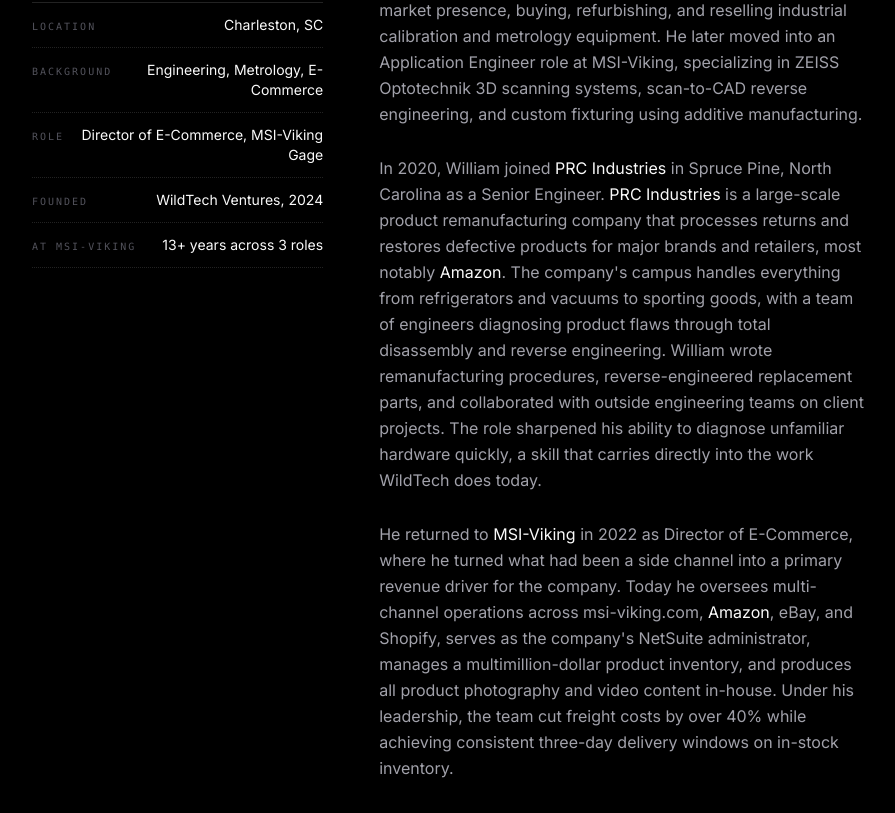
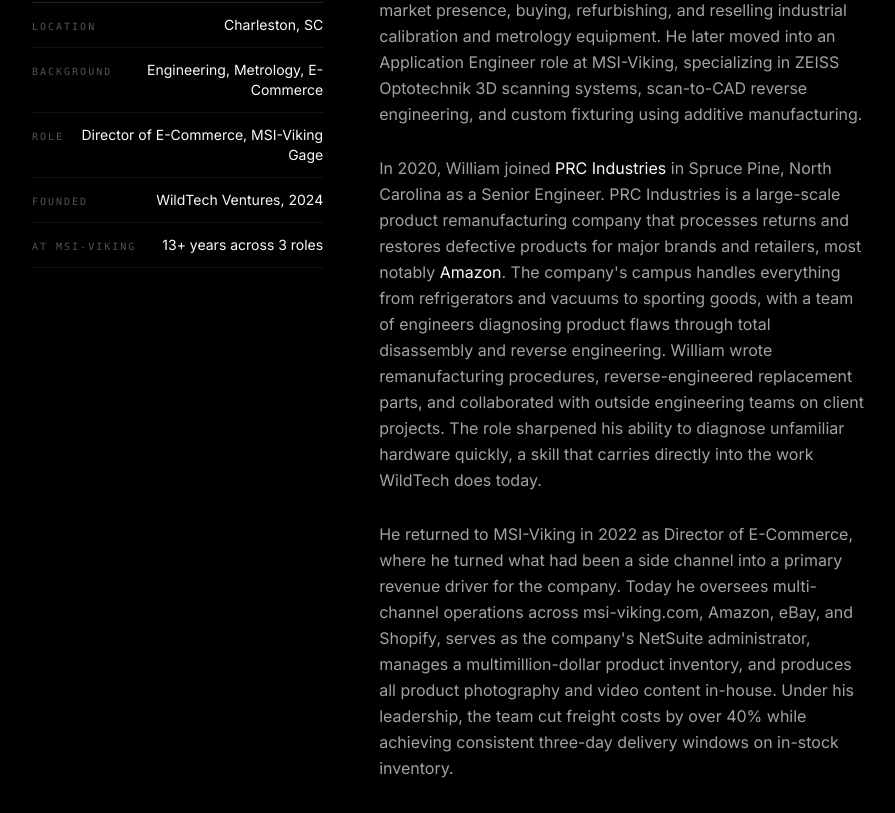
Before and after one commit to wildtechdev/wildtechdev, a Next.js app: page /about in a window 1280 px wide. Shown: the part 2324-3137 px from the top of the page, without its empty margins (192-1087 px from the left). Built offline with nearby package versions, Linux system fonts and the light colour scheme.

Commit message:
Fix bold duplication -- only first instance of each company name bolded, fix MSI-Viking spacing by embedding spaces in text nodes instead of JSX expressions

```diff
--- a/src/app/about/page.tsx
+++ b/src/app/about/page.tsx
@@ -224,30 +224,30 @@
               {/* Company copy */}
               <div className="space-y-7 text-body leading-relaxed lg:w-1/2">
                 <p>
-                  WildTech Development is the software and hardware division of{" "}
-                  <span className="text-heading">WildTech Ventures, LLC</span>. We are a
-                  small, founder-led technology company based in Charleston, South Carolina
-                  that builds products people actually use. Our work spans iOS apps on the
-                  App Store, web platforms, and precision IoT hardware.
+                  WildTech Development is the software and hardware division
+                  of <span className="text-heading">WildTech Ventures, LLC</span>. We
+                  are a small, founder-led technology company based in Charleston, South
+                  Carolina that builds products people actually use. Our work spans iOS
+                  apps on the App Store, web platforms, and precision IoT hardware.
                 </p>
 
                 <p>
-                  The company launched on February 1, 2024, with the release of Spirits of
-                  Charleston, a ghost story app for the Lowcountry. Within the first year,
-                  the portfolio grew to include Spirits of Savannah, EZ Fuse Tester, and two
-                  larger ventures: Churchd, a community platform built for churches, and
-                  VikingSense, a precision climate monitoring system distributed exclusively
-                  through MSI-Viking Gage.
+                  The company launched on February 1, 2024, with the release of Spirits
+                  of Charleston, a ghost story app for the Lowcountry. Within the first
+                  year, the portfolio grew to include Spirits of Savannah, EZ Fuse
+                  Tester, and two larger ventures: Churchd, a community platform built
+                  for churches, and VikingSense, a precision climate monitoring system
+                  distributed exclusively through MSI-Viking Gage.
                 </p>
 
                 <p>
-                  WildTech Development operates alongside{" "}
-                  <span className="text-heading">WildTech CHS</span>, our local technology
-                  services division. WildTech CHS handles security camera installations,
-                  structured cabling, commercial audio and video, and smart office setups
-                  across the Charleston area. Between the two divisions plus Churchd and
-                  VikingSense, WildTech Ventures covers software, hardware, services, and
-                  platforms under one roof.
+                  WildTech Development operates
+                  alongside <span className="text-heading">WildTech CHS</span>, our
+                  local technology services division. WildTech CHS handles security
+                  camera installations, structured cabling, commercial audio and video,
+                  and smart office setups across the Charleston area. Between the two
+                  divisions plus Churchd and VikingSense, WildTech Ventures covers
+                  software, hardware, services, and platforms under one roof.
                 </p>
               </div>
             </div>
@@ -337,61 +337,59 @@
               {/* RIGHT: bio paragraphs */}
               <div className="space-y-7 text-body leading-relaxed lg:w-[65%]">
                 <p>
-                  William McCants is the founder of{" "}
-                  <span className="text-heading">WildTech Ventures, LLC</span>. He grew up
-                  in Charleston, South Carolina and has spent his career solving technical
-                  problems across industries ranging from aerospace manufacturing to
-                  industrial metrology to e-commerce.
+                  William McCants is the founder
+                  of <span className="text-heading">WildTech Ventures, LLC</span>. He
+                  grew up in Charleston, South Carolina and has spent his career solving
+                  technical problems across industries ranging from aerospace
+                  manufacturing to industrial metrology to e-commerce.
                 </p>
 
                 <p>
-                  William&apos;s professional path started at{" "}
-                  <span className="text-heading">MSI-Viking Gage</span> in 2012, where he
-                  built the company&apos;s Equipment Recovery and Sales department from the ground
-                  up. What began as a one-person operation grew into a four-employee
-                  department with a national market presence, buying, refurbishing, and
-                  reselling industrial calibration and metrology equipment. He later moved
-                  into an Application Engineer role at MSI-Viking, specializing in ZEISS
-                  Optotechnik 3D scanning systems, scan-to-CAD reverse engineering, and
-                  custom fixturing using additive manufacturing.
+                  William&apos;s professional path started
+                  at <span className="text-heading">MSI-Viking Gage</span> in 2012,
+                  where he built the company&apos;s Equipment Recovery and Sales department
+                  from the ground up. What began as a one-person operation grew into a
+                  four-employee department with a national market presence, buying,
+                  refurbishing, and reselling industrial calibration and metrology
+                  equipment. He later moved into an Application Engineer role at
+                  MSI-Viking, specializing in ZEISS Optotechnik 3D scanning systems,
+                  scan-to-CAD reverse engineering, and custom fixturing using additive
+                  manufacturing.
                 </p>
 
                 <p>
-                  In 2020, William joined{" "}
-                  <span className="text-heading">PRC Industries</span> in Spruce Pine,
-                  North Carolina as a Senior Engineer.{" "}
-                  <span className="text-heading">PRC Industries</span> is a large-scale
-                  product remanufacturing company that processes returns and restores
-                  defective products for major brands and retailers, most notably{" "}
-                  <span className="text-heading">Amazon</span>. The company&apos;s campus
-                  handles everything from refrigerators and vacuums to sporting goods,
-                  with a team of engineers diagnosing product flaws through total
-                  disassembly and reverse engineering. William wrote remanufacturing
-                  procedures, reverse-engineered replacement parts, and collaborated with
-                  outside engineering teams on client projects. The role sharpened his
-                  ability to diagnose unfamiliar hardware quickly, a skill that carries
-                  directly into the work WildTech does today.
+                  In 2020, William
+                  joined <span className="text-heading">PRC Industries</span> in Spruce
+                  Pine, North Carolina as a Senior Engineer. PRC Industries is a
+                  large-scale product remanufacturing company that processes returns and
+                  restores defective products for major brands and retailers, most
+                  notably <span className="text-heading">Amazon</span>. The
+                  company&apos;s campus handles everything from refrigerators and vacuums
+                  to sporting goods, with a team of engineers diagnosing product flaws
+                  through total disassembly and reverse engineering. William wrote
+                  remanufacturing procedures, reverse-engineered replacement parts, and
+                  collaborated with outside engineering teams on client projects. The
+                  role sharpened his ability to diagnose unfamiliar hardware quickly, a
+                  skill that carries directly into the work WildTech does today.
                 </p>
 
                 <p>
-                  He returned to{" "}
-                  <span className="text-heading">MSI-Viking</span> in 2022 as Director
-                  of E-Commerce, where he turned what had been a side channel into a
-                  primary revenue driver for the company. Today he oversees multi-channel
-                  operations across msi-viking.com,{" "}
-                  <span className="text-heading">Amazon</span>, eBay, and Shopify, serves
-                  as the company&apos;s NetSuite administrator, manages a multimillion-dollar
-                  product inventory, and produces all product photography and video content
-                  in-house. Under his leadership, the team cut freight costs by over 40%
-                  while achieving consistent three-day delivery windows on in-stock
-                  inventory.
+                  He returned to MSI-Viking in 2022 as Director of E-Commerce, where he
+                  turned what had been a side channel into a primary revenue driver for
+                  the company. Today he oversees multi-channel operations across
+                  msi-viking.com, Amazon, eBay, and Shopify, serves as the
+                  company&apos;s NetSuite administrator, manages a multimillion-dollar
+                  product inventory, and produces all product photography and video
+                  content in-house. Under his leadership, the team cut freight costs by
+                  over 40% while achieving consistent three-day delivery windows on
+                  in-stock inventory.
                 </p>
 
                 <p>
-                  WildTech Ventures grew out of the same mindset that has defined William&apos;s
-                  entire career: see a problem, understand it deeply, and build something
-                  that fixes it. Every product in the WildTech portfolio started as a real
-                  problem that did not have a good enough solution.
+                  WildTech Ventures grew out of the same mindset that has defined
+                  William&apos;s entire career: see a problem, understand it deeply, and
+                  build something that fixes it. Every product in the WildTech portfolio
+                  started as a real problem that did not have a good enough solution.
                 </p>
               </div>
             </div>
```
